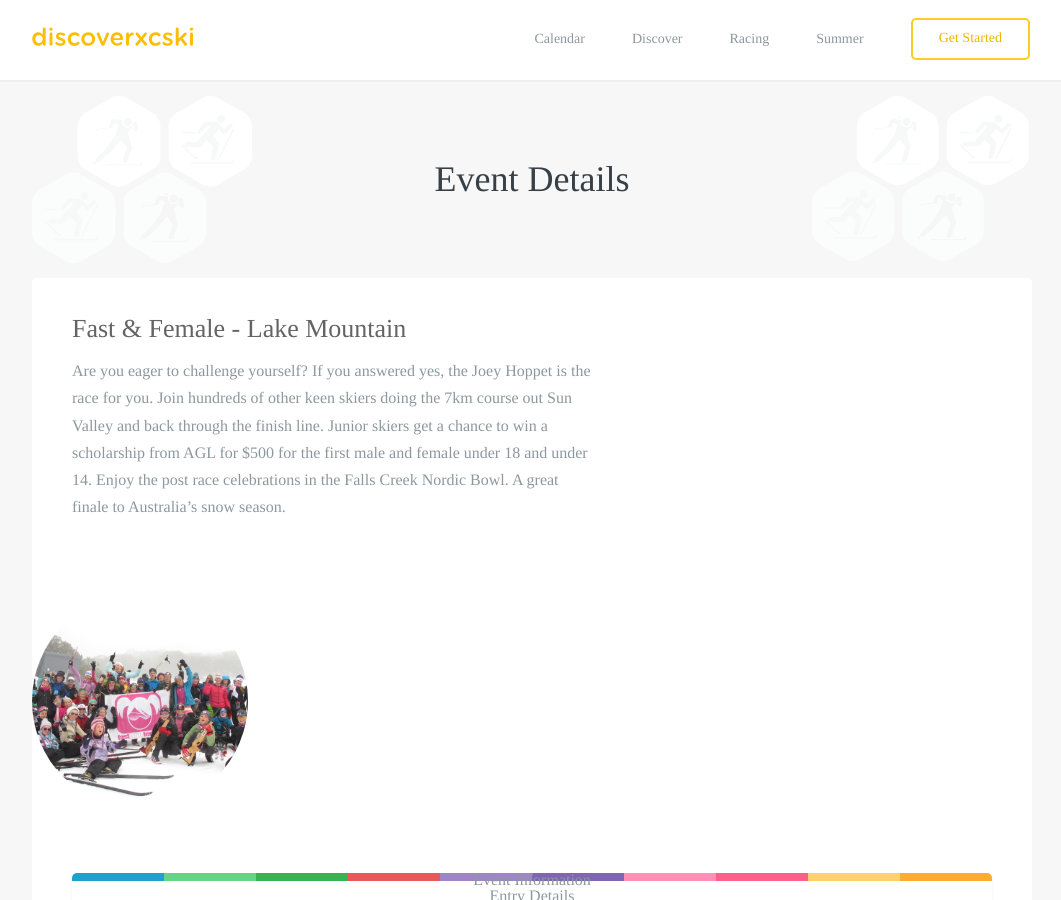
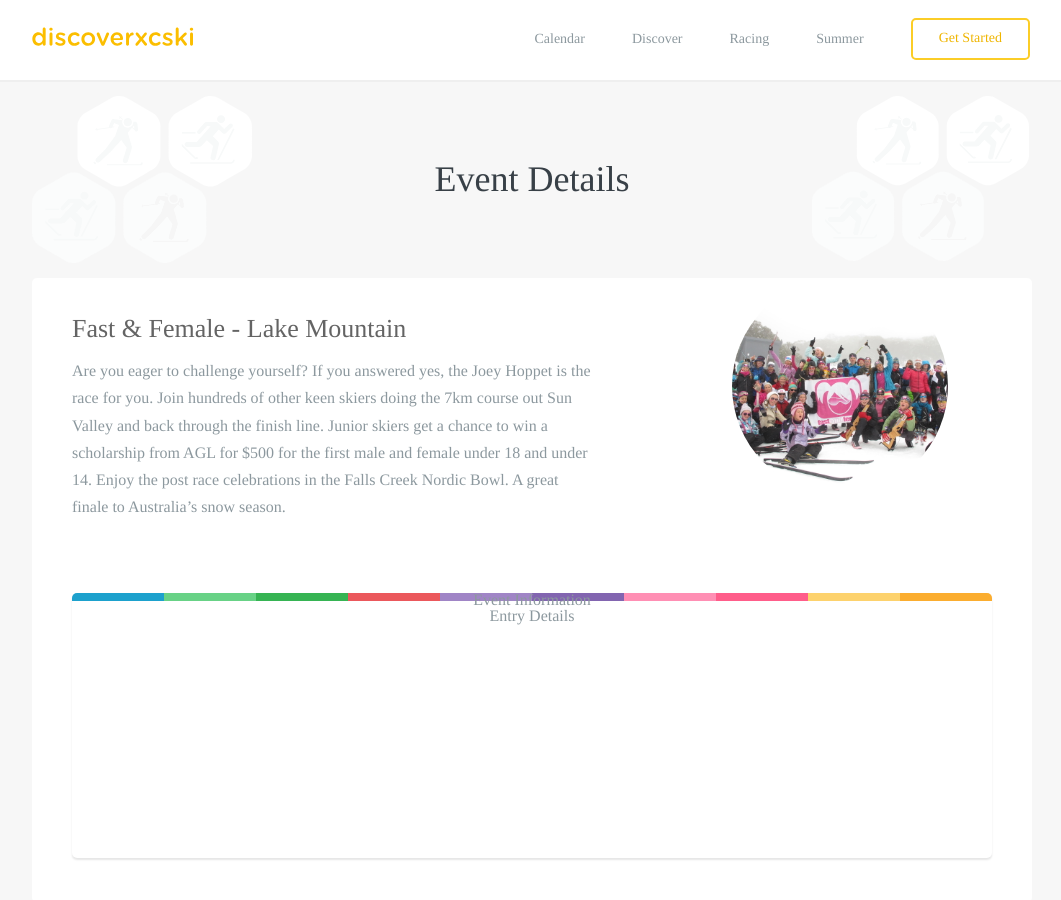
Before and after one commit to robcatto/robcatto.github.io, a Jekyll site: the page built from events/fast-&-female-lake-mountain/index.html, in a window 1280 px wide and 900 px high. Shown: the whole window, without its empty margins (108-1169 px from the left). Built offline with Jekyll 4.4.1, drawn with Linux system fonts in a browser that asks for light colours; some web fonts are replaced; Markdown is read by kramdown in place of the engine named in the settings.

Commit message:
Update index.html

```diff
--- a/events/fast-&-female-lake-mountain/index.html
+++ b/events/fast-&-female-lake-mountain/index.html
@@ -31,7 +31,7 @@ layout: default
       <div class="content">
         <div id="content1">
         <section class="mobile_section" style="margin-bottom: 55px; padding-bottom: 45px;">
-               <div class="column eventtext" style="padding: 0px">
+               <div class="column event--text" style="padding: 0px">
                                                  <div class="welcome-card" style="
                                                 background-color: white;
                                                 padding: 0px 40px;
@@ -52,7 +52,7 @@ layout: default
                                                 </div>
                         </div>
 
-                        <div class="column eventpicture" style="padding: 0px">
+                        <div class="column event--picture" style="padding: 0px">
                                                 <div class="icon-card">
 
                                                 <div style="background-image: url(http://www.discoverxcski.com/images/fast-&-female-falls-banner.jpg);
```
